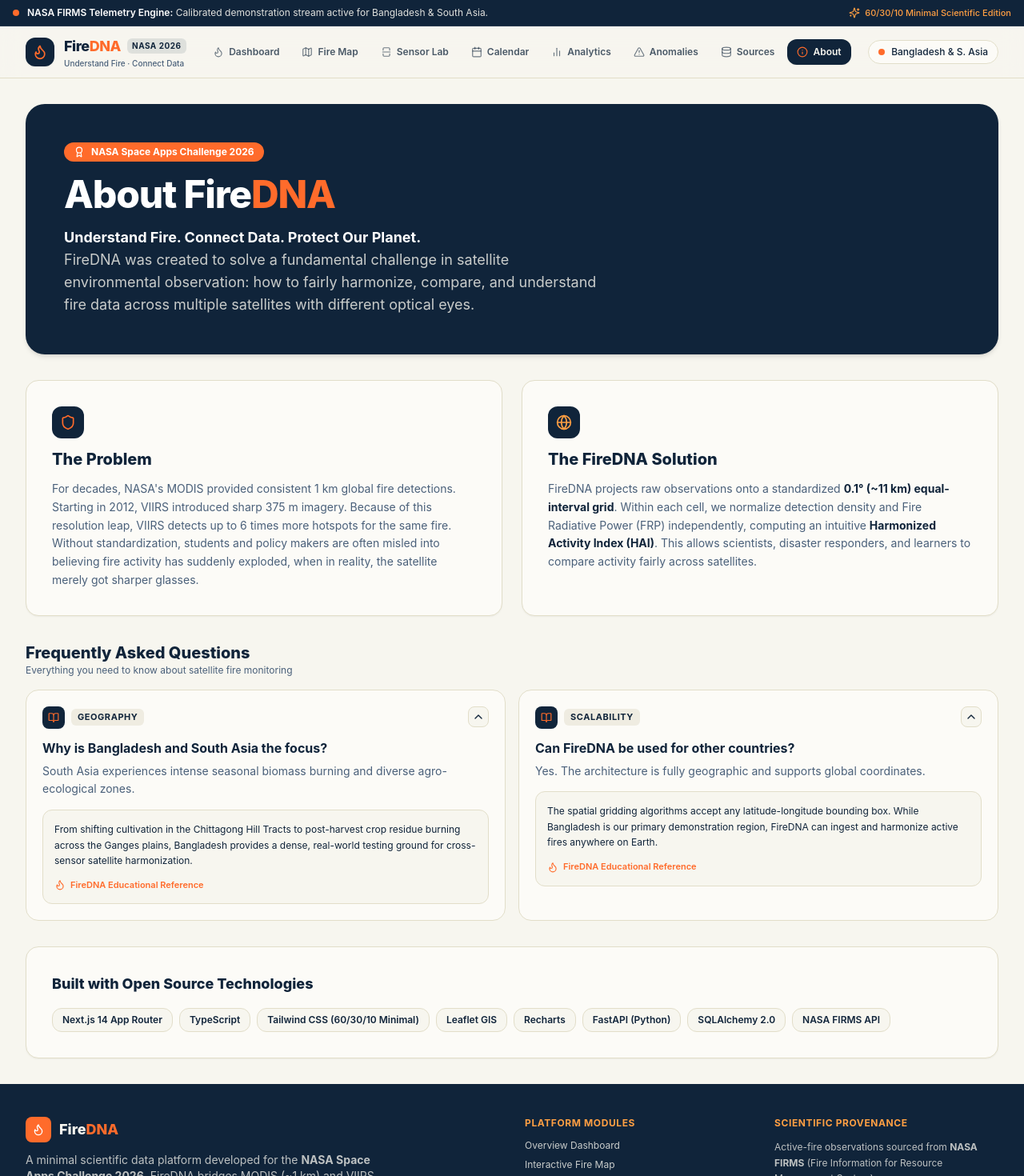
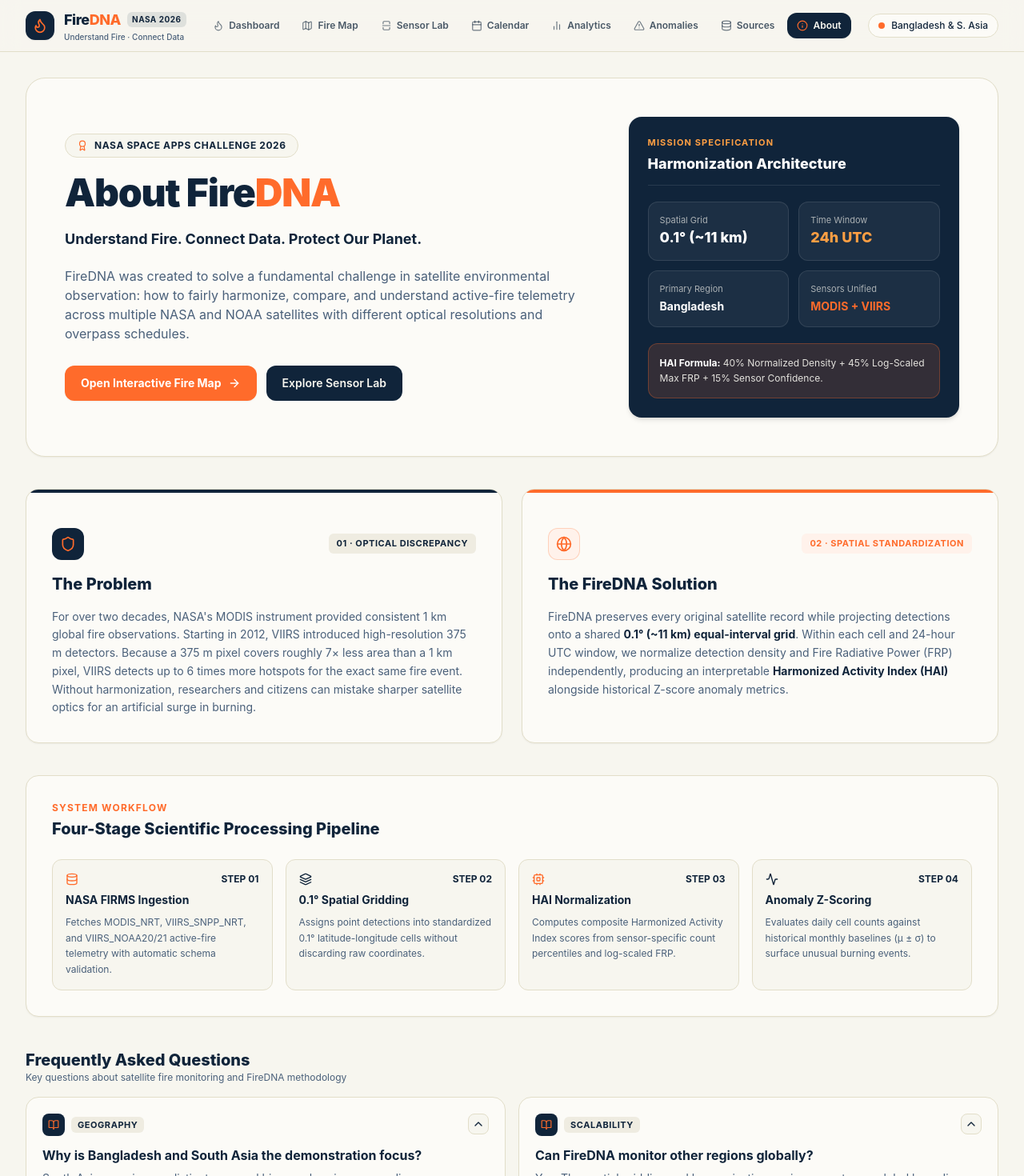
Before and after one commit to rid-coder-70/firedna, a Next.js app in the folder frontend/: page /about in a window 1280 px wide. Shown: the top 1470 px of the page at 80% size. Built offline with nearby package versions, Linux system fonts and the light colour scheme.

Commit message:
feat: initialize Next.js frontend with configuration, about page, layout, footer, and interactive fire map components

```diff
--- a/frontend/next.config.mjs
+++ b/frontend/next.config.mjs
@@ -3,8 +3,8 @@ const nextConfig = {
   reactStrictMode: true,
   transpilePackages: ["lucide-react"],
   env: {
-    NEXT_PUBLIC_API_URL: process.env.NEXT_PUBLIC_API_URL || "http://localhost:8000/api/v1",
-  }
+    NEXT_PUBLIC_API_URL: process.env.NEXT_PUBLIC_API_URL || "http://127.0.0.1:8000/api/v1",
+  },
 };
 
 export default nextConfig;
--- a/frontend/src/app/about/page.tsx
+++ b/frontend/src/app/about/page.tsx
@@ -1,97 +1,227 @@
-import { Globe, Shield, Award } from "lucide-react";
+import {
+  Globe, Shield, Award, Flame, Layers, Activity,
+  CheckCircle2, ArrowRight, Cpu, Database
+} from "lucide-react";
+import Link from "next/link";
 import EducationCard from "@/components/education/EducationCard";
 
 export default function AboutPage() {
   return (
-    <div className="py-8 px-4 sm:px-6 lg:px-8 max-w-7xl mx-auto w-full space-y-8">
-      {/* Minimal Hero Header (30% Navy Structural Block) */}
-      <div className="bg-[#10243A] text-[#F7F6EF] p-8 sm:p-12 rounded-3xl shadow-md space-y-4">
-        <div className="inline-flex items-center space-x-2 bg-[#FF6B2B] px-3 py-1 rounded-full text-xs font-bold text-white">
-          <Award className="w-3.5 h-3.5" />
-          <span>NASA Space Apps Challenge 2026</span>
+    <div className="py-8 px-4 sm:px-6 lg:px-8 max-w-7xl mx-auto w-full space-y-10">
+      {/* Minimal Editorial Hero (60% Cream Surface, 30% Navy Structure, 10% Fire Accents) */}
+      <section className="rounded-3xl border border-[#E2DEC9] bg-[#FCFBF7] p-6 sm:p-10 lg:p-12 shadow-sm">
+        <div className="grid items-center gap-10 lg:grid-cols-[1.35fr_0.85fr] lg:gap-12">
+          <div className="space-y-5">
+            <div className="inline-flex items-center space-x-2 rounded-full border border-[#E2DEC9] bg-[#F7F6EF] px-3.5 py-1.5 text-xs font-bold uppercase tracking-wider text-[#10243A]">
+              <Award className="w-3.5 h-3.5 text-[#FF6B2B]" />
+              <span>NASA Space Apps Challenge 2026</span>
+            </div>
+
+            <h1 className="text-4xl sm:text-5xl font-black tracking-tight text-[#10243A] leading-[1.1]">
+              About Fire<span className="text-[#FF6B2B]">DNA</span>
+            </h1>
+
+            <p className="text-base sm:text-lg font-bold text-[#10243A]">
+              Understand Fire. Connect Data. Protect Our Planet.
+            </p>
+
+            <p className="text-sm sm:text-base text-[#4A607A] leading-relaxed max-w-2xl">
+              FireDNA was created to solve a fundamental challenge in satellite environmental observation:
+              how to fairly harmonize, compare, and understand active-fire telemetry across multiple NASA and NOAA satellites with different optical resolutions and overpass schedules.
+            </p>
+
+            <div className="flex flex-wrap items-center gap-3 pt-2">
+              <Link
+                href="/map"
+                className="inline-flex items-center gap-2 rounded-xl bg-[#FF6B2B] px-5 py-3 text-xs sm:text-sm font-bold text-white shadow-sm transition-colors hover:bg-[#e55a1d]"
+              >
+                <span>Open Interactive Fire Map</span>
+                <ArrowRight className="w-4 h-4" />
+              </Link>
+              <Link
+                href="/compare"
+                className="inline-flex items-center gap-2 rounded-xl bg-[#10243A] px-5 py-3 text-xs sm:text-sm font-semibold text-[#F7F6EF] transition-colors hover:bg-[#1E3A5F]"
+              >
+                <span>Explore Sensor Lab</span>
+              </Link>
+            </div>
+          </div>
+
+          {/* 30% Navy Architectural Mission Specs Card */}
+          <aside className="rounded-2xl bg-[#10243A] p-6 text-[#F7F6EF] shadow-md space-y-5">
+            <div className="border-b border-white/10 pb-3">
+              <p className="text-[11px] font-bold uppercase tracking-widest text-[#FF9F43]">
+                Mission Specification
+              </p>
+              <h2 className="mt-1 text-lg font-extrabold text-white">
+                Harmonization Architecture
+              </h2>
+            </div>
+
+            <div className="grid grid-cols-2 gap-3">
+              <div className="rounded-xl bg-white/5 border border-white/10 p-3.5">
+                <span className="text-[11px] text-[#F7F6EF]/65 block">Spatial Grid</span>
+                <strong className="text-lg font-extrabold text-white font-mono">0.1° (~11 km)</strong>
+              </div>
+              <div className="rounded-xl bg-white/5 border border-white/10 p-3.5">
+                <span className="text-[11px] text-[#F7F6EF]/65 block">Time Window</span>
+                <strong className="text-lg font-extrabold text-[#FF9F43] font-mono">24h UTC</strong>
+              </div>
+              <div className="rounded-xl bg-white/5 border border-white/10 p-3.5">
+                <span className="text-[11px] text-[#F7F6EF]/65 block">Primary Region</span>
+                <strong className="text-sm font-bold text-white">Bangladesh</strong>
+              </div>
+              <div className="rounded-xl bg-white/5 border border-white/10 p-3.5">
+                <span className="text-[11px] text-[#F7F6EF]/65 block">Sensors Unified</span>
+                <strong className="text-sm font-bold text-[#FF6B2B]">MODIS + VIIRS</strong>
+              </div>
+            </div>
+
+            <div className="rounded-xl bg-[#FF6B2B]/15 border border-[#FF6B2B]/30 p-3.5 text-xs text-[#F7F6EF]/90 leading-relaxed">
+              <strong className="text-white">HAI Formula:</strong> 40% Normalized Density + 45% Log-Scaled Max FRP + 15% Sensor Confidence.
+            </div>
+          </aside>
         </div>
-
-        <h1 className="text-3xl sm:text-5xl font-extrabold tracking-tight text-white">
-          About Fire<span className="text-[#FF6B2B]">DNA</span>
-        </h1>
-
-        <p className="text-base sm:text-lg text-[#F7F6EF]/80 max-w-2xl leading-relaxed">
-          <strong className="text-white">Understand Fire. Connect Data. Protect Our Planet.</strong> <br />
-          FireDNA was created to solve a fundamental challenge in satellite environmental observation:
-          how to fairly harmonize, compare, and understand fire data across multiple satellites with different optical eyes.
-        </p>
-      </div>
+      </section>
 
       {/* The Core Challenge & Solution */}
-      <div className="grid grid-cols-1 md:grid-cols-2 gap-6">
-        <div className="bg-[#FCFBF7] p-6 sm:p-8 rounded-2xl border border-[#E2DEC9] shadow-sm space-y-3">
-          <div className="w-10 h-10 rounded-xl bg-[#10243A] text-[#FF6B2B] flex items-center justify-center">
-            <Shield className="w-5 h-5" />
+      <section className="grid grid-cols-1 md:grid-cols-2 gap-6">
+        <div className="bg-[#FCFBF7] p-6 sm:p-8 rounded-2xl border border-[#E2DEC9] shadow-sm space-y-4 relative overflow-hidden">
+          <div className="absolute inset-x-0 top-0 h-1 bg-[#10243A]" />
+          <div className="flex items-center justify-between">
+            <div className="w-10 h-10 rounded-xl bg-[#10243A] text-[#FF6B2B] flex items-center justify-center">
+              <Shield className="w-5 h-5" />
+            </div>
+            <span className="text-[11px] font-bold uppercase tracking-wider bg-[#EFECE1] text-[#10243A] px-2.5 py-1 rounded-md">
+              01 · Optical Discrepancy
+            </span>
           </div>
           <h2 className="text-xl font-extrabold text-[#10243A]">The Problem</h2>
           <p className="text-sm text-[#4A607A] leading-relaxed">
-            For decades, NASA&apos;s MODIS provided consistent 1 km global fire detections. Starting in 2012, VIIRS introduced sharp 375 m imagery.
-            Because of this resolution leap, VIIRS detects up to 6 times more hotspots for the same fire.
-            Without standardization, students and policy makers are often misled into believing fire activity has suddenly exploded,
-            when in reality, the satellite merely got sharper glasses.
+            For over two decades, NASA&apos;s MODIS instrument provided consistent 1 km global fire observations. Starting in 2012, VIIRS introduced high-resolution 375 m detectors.
+            Because a 375 m pixel covers roughly 7× less area than a 1 km pixel, VIIRS detects up to 6 times more hotspots for the exact same fire event.
+            Without harmonization, researchers and citizens can mistake sharper satellite optics for an artificial surge in burning.
           </p>
         </div>
 
-        <div className="bg-[#FCFBF7] p-6 sm:p-8 rounded-2xl border border-[#E2DEC9] shadow-sm space-y-3">
-          <div className="w-10 h-10 rounded-xl bg-[#10243A] text-[#FF9F43] flex items-center justify-center">
-            <Globe className="w-5 h-5" />
+        <div className="bg-[#FCFBF7] p-6 sm:p-8 rounded-2xl border border-[#E2DEC9] shadow-sm space-y-4 relative overflow-hidden">
+          <div className="absolute inset-x-0 top-0 h-1 bg-[#FF6B2B]" />
+          <div className="flex items-center justify-between">
+            <div className="w-10 h-10 rounded-xl bg-[#FFF2EB] text-[#FF6B2B] border border-[#FF6B2B]/25 flex items-center justify-center">
+              <Globe className="w-5 h-5" />
+            </div>
+            <span className="text-[11px] font-bold uppercase tracking-wider bg-[#FFF2EB] text-[#FF6B2B] px-2.5 py-1 rounded-md">
+              02 · Spatial Standardization
+            </span>
           </div>
           <h2 className="text-xl font-extrabold text-[#10243A]">The FireDNA Solution</h2>
           <p className="text-sm text-[#4A607A] leading-relaxed">
-            FireDNA projects raw observations onto a standardized <strong className="text-[#10243A]">0.1° (~11 km) equal-interval grid</strong>.
-            Within each cell, we normalize detection density and Fire Radiative Power (FRP) independently, computing
-            an intuitive <strong className="text-[#10243A]">Harmonized Activity Index (HAI)</strong>. This allows scientists, disaster responders,
-            and learners to compare activity fairly across satellites.
+            FireDNA preserves every original satellite record while projecting detections onto a shared <strong className="text-[#10243A]">0.1° (~11 km) equal-interval grid</strong>.
+            Within each cell and 24-hour UTC window, we normalize detection density and Fire Radiative Power (FRP) independently, producing
+            an interpretable <strong className="text-[#10243A]">Harmonized Activity Index (HAI)</strong> alongside historical Z-score anomaly metrics.
           </p>
         </div>
-      </div>
+      </section>
+
+      {/* End-to-End Scientific Pipeline */}
+      <section className="bg-[#FCFBF7] p-6 sm:p-8 rounded-2xl border border-[#E2DEC9] shadow-sm space-y-6">
+        <div>
+          <p className="text-xs font-bold uppercase tracking-widest text-[#FF6B2B]">
+            System Workflow
+          </p>
+          <h2 className="mt-1 text-xl font-extrabold text-[#10243A]">
+            Four-Stage Scientific Processing Pipeline
+          </h2>
+        </div>
+
+        <div className="grid grid-cols-1 sm:grid-cols-2 lg:grid-cols-4 gap-4">
+          <div className="p-4 rounded-xl border border-[#E2DEC9] bg-[#F7F6EF] space-y-2">
+            <div className="flex items-center justify-between">
+              <Database className="w-4 h-4 text-[#FF6B2B]" />
+              <span className="font-mono text-xs font-bold text-[#10243A]">STEP 01</span>
+            </div>
+            <h3 className="text-sm font-bold text-[#10243A]">NASA FIRMS Ingestion</h3>
+            <p className="text-xs text-[#4A607A] leading-relaxed">
+              Fetches MODIS_NRT, VIIRS_SNPP_NRT, and VIIRS_NOAA20/21 active-fire telemetry with automatic schema validation.
+            </p>
+          </div>
+
+          <div className="p-4 rounded-xl border border-[#E2DEC9] bg-[#F7F6EF] space-y-2">
+            <div className="flex items-center justify-between">
+              <Layers className="w-4 h-4 text-[#10243A]" />
+              <span className="font-mono text-xs font-bold text-[#10243A]">STEP 02</span>
+            </div>
+            <h3 className="text-sm font-bold text-[#10243A]">0.1° Spatial Gridding</h3>
+            <p className="text-xs text-[#4A607A] leading-relaxed">
+              Assigns point detections into standardized 0.1° latitude-longitude cells without discarding raw coordinates.
+            </p>
+          </div>
+
+          <div className="p-4 rounded-xl border border-[#E2DEC9] bg-[#F7F6EF] space-y-2">
+            <div className="flex items-center justify-between">
+              <Cpu className="w-4 h-4 text-[#FF6B2B]" />
+              <span className="font-mono text-xs font-bold text-[#10243A]">STEP 03</span>
+            </div>
+            <h3 className="text-sm font-bold text-[#10243A]">HAI Normalization</h3>
+            <p className="text-xs text-[#4A607A] leading-relaxed">
+              Computes composite Harmonized Activity Index scores from sensor-specific count percentiles and log-scaled FRP.
+            </p>
+          </div>
+
+          <div className="p-4 rounded-xl border border-[#E2DEC9] bg-[#F7F6EF] space-y-2">
+            <div className="flex items-center justify-between">
+              <Activity className="w-4 h-4 text-[#10243A]" />
+              <span className="font-mono text-xs font-bold text-[#10243A]">STEP 04</span>
+            </div>
+            <h3 className="text-sm font-bold text-[#10243A]">Anomaly Z-Scoring</h3>
+            <p className="text-xs text-[#4A607A] leading-relaxed">
+              Evaluates daily cell counts against historical monthly baselines (μ ± σ) to surface unusual burning events.
+            </p>
+          </div>
+        </div>
+      </section>
 
       {/* FAQ */}
-      <div className="space-y-4">
+      <section className="space-y-4">
         <div>
           <h2 className="text-xl font-extrabold text-[#10243A]">
             Frequently Asked Questions
           </h2>
           <p className="text-xs text-[#4A607A]">
-            Everything you need to know about satellite fire monitoring
+            Key questions about satellite fire monitoring and FireDNA methodology
           </p>
         </div>
 
         <div className="grid grid-cols-1 md:grid-cols-2 gap-4">
           <EducationCard
-            question="Why is Bangladesh and South Asia the focus?"
-            shortAnswer="South Asia experiences intense seasonal biomass burning and diverse agro-ecological zones."
-            detailedAnswer="From shifting cultivation in the Chittagong Hill Tracts to post-harvest crop residue burning across the Ganges plains, Bangladesh provides a dense, real-world testing ground for cross-sensor satellite harmonization."
+            question="Why is Bangladesh and South Asia the demonstration focus?"
+            shortAnswer="South Asia experiences distinct seasonal biomass burning across diverse agro-ecological zones."
+            detailedAnswer="From shifting cultivation in the Chittagong Hill Tracts to post-harvest crop residue burning across the Indo-Gangetic plains, Bangladesh and South Asia provide an ideal real-world proving ground for multi-sensor harmonization."
             tag="Geography"
             defaultExpanded={true}
           />
 
           <EducationCard
-            question="Can FireDNA be used for other countries?"
-            shortAnswer="Yes. The architecture is fully geographic and supports global coordinates."
-            detailedAnswer="The spatial gridding algorithms accept any latitude-longitude bounding box. While Bangladesh is our primary demonstration region, FireDNA can ingest and harmonize active fires anywhere on Earth."
+            question="Can FireDNA monitor other regions globally?"
+            shortAnswer="Yes. The spatial gridding and harmonization engine accepts any global bounding box."
+            detailedAnswer="While Bangladesh is pre-configured for the NASA Space Apps demonstration, the underlying database and API accept any latitude/longitude bounding box worldwide."
             tag="Scalability"
             defaultExpanded={true}
           />
         </div>
-      </div>
+      </section>
 
       {/* Technical Stack Summary */}
-      <div className="bg-[#FCFBF7] p-6 sm:p-8 rounded-2xl border border-[#E2DEC9] shadow-sm space-y-4">
+      <section className="bg-[#FCFBF7] p-6 sm:p-8 rounded-2xl border border-[#E2DEC9] shadow-sm space-y-4">
         <h2 className="text-lg font-extrabold text-[#10243A]">
-          Built with Open Source Technologies
+          Technology Stack
         </h2>
         <div className="flex flex-wrap gap-2 text-xs">
           {[
-            "Next.js 14 App Router",
+            "Next.js 14 (App Router)",
             "TypeScript",
-            "Tailwind CSS (60/30/10 Minimal)",
-            "Leaflet GIS",
+            "Tailwind CSS",
+            "Leaflet & OpenStreetMap",
             "Recharts",
             "FastAPI (Python)",
             "SQLAlchemy 2.0",
@@ -99,13 +229,13 @@ export default function AboutPage() {
           ].map((tech) => (
             <span
               key={tech}
-              className="bg-[#F7F6EF] border border-[#E2DEC9] text-[#10243A] font-semibold px-3 py-1.5 rounded-xl"
+              className="bg-[#F7F6EF] border border-[#E2DEC9] text-[#10243A] font-semibold px-3.5 py-1.5 rounded-xl"
             >
               {tech}
             </span>
           ))}
         </div>
-      </div>
+      </section>
     </div>
   );
 }
--- a/frontend/src/app/layout.tsx
+++ b/frontend/src/app/layout.tsx
@@ -1,7 +1,6 @@
 import type { Metadata } from "next";
 import Navbar from "@/components/layout/Navbar";
 import Footer from "@/components/layout/Footer";
-import DemoBanner from "@/components/ui/DemoBanner";
 import "./globals.css";
 
 export const metadata: Metadata = {
@@ -17,7 +16,6 @@ export default function RootLayout({
   return (
     <html lang="en">
       <body className="min-h-screen flex flex-col bg-[#F7F6EF] text-[#10243A]">
-        <DemoBanner isDemo={true} />
         <Navbar />
         <main className="flex-1 flex flex-col">
           {children}
--- a/frontend/src/components/layout/Footer.tsx
+++ b/frontend/src/components/layout/Footer.tsx
@@ -17,7 +17,7 @@ export default function Footer() {
               </span>
             </div>
             <p className="text-xs sm:text-sm text-[#F7F6EF]/75 leading-relaxed max-w-md">
-              A minimal scientific data platform developed for the <strong>NASA Space Apps Challenge 2026</strong>.
+              A scientific environmental data platform developed for the <strong>NASA Space Apps Challenge 2026</strong>.
               FireDNA bridges MODIS (~1 km) and VIIRS (375 m) active-fire observations through spatial and temporal harmonization.
             </p>
             <p className="text-xs text-[#F7F6EF]/50">
@@ -65,7 +65,7 @@ export default function Footer() {
 
         <div className="mt-8 pt-6 border-t border-white/10 text-xs text-[#F7F6EF]/50 flex flex-col sm:flex-row items-center justify-between gap-2">
           <p>© 2026 FireDNA • NASA Space Apps Challenge</p>
-          <p>60% Cream White · 30% Navy Blue · 10% Fire Accent</p>
+          <p>Understand Fire · Connect Data · Protect Our Planet</p>
         </div>
       </div>
     </footer>
--- a/frontend/src/components/map/FireMap.tsx
+++ b/frontend/src/components/map/FireMap.tsx
@@ -4,7 +4,7 @@ import { useEffect, useRef, useState } from "react";
 import L from "leaflet";
 import "leaflet/dist/leaflet.css";
 import { GeoJSONFeatureCollection, HarmonizedCell } from "@/lib/types";
-import { Layers, Info, Flame, Compass, RefreshCw } from "lucide-react";
+import { Layers, Info, Compass, Map as MapIcon } from "lucide-react";
 
 interface FireMapProps {
   hotspotsData: GeoJSONFeatureCollection;
@@ -23,6 +23,7 @@ export default function FireMap({
 }: FireMapProps) {
   const mapContainerRef = useRef<HTMLDivElement>(null);
   const mapInstanceRef = useRef<L.Map | null>(null);
+  const baseTileRef = useRef<L.TileLayer | null>(null);
   const modisLayerRef = useRef<L.LayerGroup | null>(null);
   const viirsLayerRef = useRef<L.LayerGroup | null>(null);
   const gridLayerRef = useRef<L.LayerGroup | null>(null);
@@ -30,9 +31,9 @@ export default function FireMap({
   const [showModis, setShowModis] = useState(true);
   const [showViirs, setShowViirs] = useState(true);
   const [showGrid, setShowGrid] = useState(true);
-  const [selectedHotspot, setSelectedHotspot] = useState<any | null>(null);
+  const [baseStyle, setBaseStyle] = useState<"osm" | "terrain">("osm");
 
-  // Initialize Map safely and force invalidateSize
+  // Initialize Map with 100% Free OpenStreetMap Tiles (No API Key Required)
   useEffect(() => {
     if (!mapContainerRef.current || mapInstanceRef.current) return;
 
@@ -41,28 +42,18 @@ export default function FireMap({
       zoom: initialZoom,
       zoomControl: false,
       minZoom: 4,
-      maxZoom: 16,
+      maxZoom: 18,
     });
 
     L.control.zoom({ position: "bottomright" }).addTo(map);
 
-    // Primary CartoDB Voyager Tiles with automatic OpenStreetMap fallback
-    const tileLayer = L.tileLayer(
-      "https://{s}.basemaps.cartocdn.com/rastertiles/voyager/{z}/{x}/{y}{r}.png",
-      {
-        attribution: '&copy; <a href="https://www.openstreetmap.org/copyright">OSM</a> &copy; <a href="https://carto.com/">CARTO</a> • NASA FIRMS',
-        maxZoom: 19,
-      }
-    );
+    const osmLayer = L.tileLayer("https://tile.openstreetmap.org/{z}/{x}/{y}.png", {
+      attribution:
+        '&copy; <a href="https://www.openstreetmap.org/copyright">OpenStreetMap</a> contributors • NASA FIRMS',
+      maxZoom: 19,
+    }).addTo(map);
 
-    tileLayer.on("tileerror", () => {
-      // Fallback to standard OpenStreetMap if Carto CDN is blocked
-      L.tileLayer("https://tile.openstreetmap.org/{z}/{x}/{y}.png", {
-        maxZoom: 19,
-      }).addTo(map);
-    });
-
-    tileLayer.addTo(map);
+    baseTileRef.current = osmLayer;
 
     // Create Layer Groups
     const gridGroup = L.layerGroup().addTo(map);
@@ -74,7 +65,6 @@ export default function FireMap({
     viirsLayerRef.current = viirsGroup;
     mapInstanceRef.current = map;
 
-    // Force Leaflet to recalculate container dimensions after layout paint
     const timer = setTimeout(() => {
       map.invalidateSize();
     }, 200);
@@ -85,6 +75,31 @@ export default function FireMap({
       mapInstanceRef.current = null;
     };
   }, [initialLat, initialLon, initialZoom]);
+
+  // Switch Base Map Style (Standard OSM vs Esri World Street/Topo - both 100% free without API keys)
+  useEffect(() => {
+    const map = mapInstanceRef.current;
+    if (!map || !baseTileRef.current) return;
+
+    map.removeLayer(baseTileRef.current);
+
+    const nextUrl =
+      baseStyle === "osm"
+        ? "https://tile.openstreetmap.org/{z}/{x}/{y}.png"
+        : "https://server.arcgisonline.com/ArcGIS/rest/services/World_Physical_Map/MapServer/tile/{z}/{y}/{x}";
+
+    const nextAttribution =
+      baseStyle === "osm"
+        ? '&copy; <a href="https://www.openstreetmap.org/copyright">OpenStreetMap</a> • NASA FIRMS'
+        : "Tiles &copy; Esri • NASA FIRMS";
+
+    const nextLayer = L.tileLayer(nextUrl, {
+      attribution: nextAttribution,
+      maxZoom: baseStyle === "osm" ? 19 : 8,
+    }).addTo(map);
+
+    baseTileRef.current = nextLayer;
+  }, [baseStyle]);
 
   // Update Layers when data or toggles change
   useEffect(() => {
@@ -104,7 +119,6 @@ export default function FireMap({
         ];
 
         const score = cell.hai_score ?? 0;
-        // Strict 60/30/10 palette for cells: Navy for low, Amber for moderate, Fire-Orange/Red for high
         let strokeColor = "#10243A";
         let fillColor = "#10243A";
         if (score > 0.65) {
@@ -150,7 +164,6 @@ export default function FireMap({
         if (isModis && !showModis) return;
         if (!isModis && !showViirs) return;
 
-        // Visual distinction between MODIS (~1km, Navy/Crimson) and VIIRS (375m, Fire Orange)
         const radius = isModis ? 8 : 5.5;
         const fillColor = isModis ? "#E85D5D" : "#FF6B2B";
         const borderColor = "#10243A";
@@ -185,7 +198,6 @@ export default function FireMap({
         `;
 
         marker.bindPopup(popupHtml);
-        marker.on("click", () => setSelectedHotspot(p));
 
         if (isModis) {
           modisLayerRef.current?.addLayer(marker);
```
